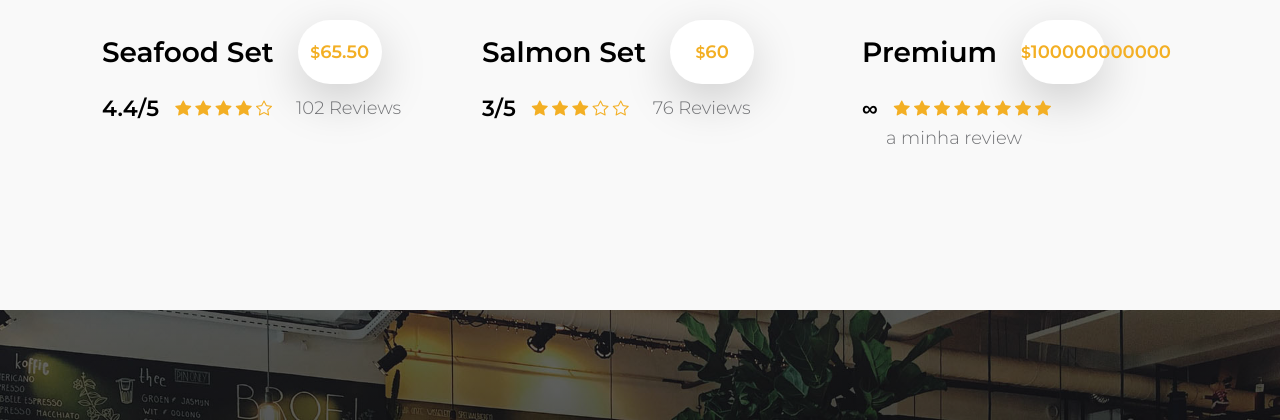
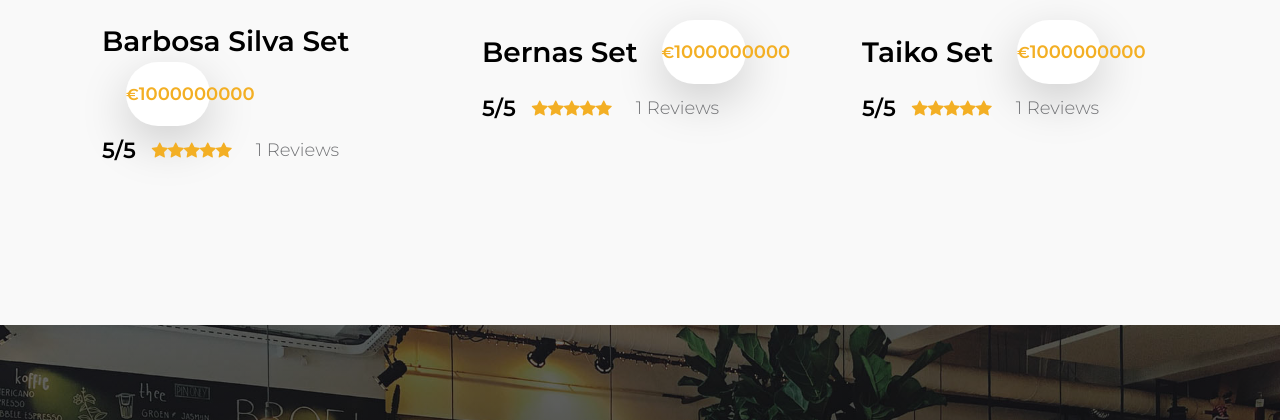
Before and after one commit to MarySlaOq/saboressol, a PHP site: page /saboressol/menu.php in a window 1280 px wide. Shown: the part 1995-2415 px from the top of the page. Run offline with PHP 8.4, Linux system fonts and the light colour scheme.

```diff
--- a/css/tooplate-crispy-kitchen.css
+++ b/css/tooplate-crispy-kitchen.css
@@ -144,11 +144,6 @@ a:hover {
 b,
 strong {
   font-weight: var(--font-weight-bold);
-}
-
-.big {
-
-  width: 100% !important;
 }
 
 /*---------------------------------------
@@ -469,6 +464,12 @@ strong {
 .menu-thumb {
   position: relative;
   overflow: hidden;
+}
+
+.gifs {
+  width: 100%;
+  height: 100%;
+  display: block;
 }
 
 .menu-info {
--- /dev/null
+++ b/data/menus.json
@@ -0,0 +1,25 @@
+{
+    "menus": [
+        {
+            "name": "Barbosa Silva Set",
+            "price": "1000000000",
+            "review": 5,
+            "image": "https://cdn.discordapp.com/attachments/1097233414287012001/1104016662165987388/bs.gif",
+            "review_count": 1
+        },
+        {
+            "name": "Bernas Set",
+            "price": "1000000000",
+            "review": 5,
+            "image": "https://cdn.discordapp.com/attachments/1097233414287012001/1104019581892296754/5a503ee2-0b23-4838-9de1-2b3c0ca5d536.gif",
+            "review_count": 1
+        },
+        {
+            "name": "Taiko Set",
+            "price": "1000000000",
+            "review": 5,
+            "image": "https://media.discordapp.net/attachments/1097233414287012001/1104059091137085470/ultra_taiko_pet.gif",
+            "review_count": 1
+        }
+    ]
+}
--- a/include/helpers.inc.php
+++ b/include/helpers.inc.php
@@ -12,3 +12,9 @@ function navLink($url, $name)
 </li>';
     }
 }
+
+function getJsonData($file){
+
+    $json = json_decode(file_get_contents("data/".$file));
+    return $json;
+}
--- a/menu.php
+++ b/menu.php
@@ -182,86 +182,49 @@ https://www.tooplate.com/view/2129-crispy-kitchen
                             <h2 class="mb-lg-5 mb-4">Menus</h2>
                         </div>
 
+                        <?php
+
+                        $menus = getJsonData("menus.json");
+                        $menu = $menus->menus;
+
+                        $index = 0;
+
+                        for($j = 0; $j < count($menu); $j++){
+
+                            ?>
+
                             <div class="col-lg-4 col-md-6 col-12">
                                 <div class="menu-thumb">
-                                <img src="https://cdn.discordapp.com/attachments/1097233414287012001/1104016662165987388/bs.gif" class="img-fluid menu-image" alt="">
+                                    <img class="gifs" src="<?php echo $menu[$index]->image ?>" class="img-fluid menu-image" alt="">
 
                                     <div class="menu-info d-flex flex-wrap align-items-center">
-                                    <h4 class="mb-0">Seafood Set</h4>
+                                        <h4 class="mb-0"><?php echo $menu[$index]->name ?></h4>
 
-                                    <span class="price-tag bg-white shadow-lg ms-4"><small>$</small>65.50</span>
+                                        <span class="price-tag bg-white shadow-lg ms-4"><small>€</small><?php echo $menu[0]->price ?></span>
 
                                         <div class="d-flex flex-wrap align-items-center w-100 mt-2">
-                                        <h6 class="reviews-text mb-0 me-3">4.4/5</h6>
+                                            <h6 class="reviews-text mb-0 me-3"><?php echo $menu[$index]->review ?>/5</h6>
 
                                             <div class="reviews-stars">
-                                            <i class="bi-star-fill reviews-icon"></i>
-                                            <i class="bi-star-fill reviews-icon"></i>
-                                            <i class="bi-star-fill reviews-icon"></i>
-                                            <i class="bi-star-fill reviews-icon"></i>
-                                            <i class="bi-star reviews-icon"></i>
+                                                <?php
+
+                                                for($i = 0; $i < $menu[$index]->review; $i++){
+                                                    echo '<i class="bi-star-fill reviews-icon"></i>';
+                                                }
+
+                                                ?>
                                             </div>
 
-                                        <p class="reviews-text mb-0 ms-4">102 Reviews</p>
+                                            <p class="reviews-text mb-0 ms-4"><?php echo $menu[$index]->review_count ?> Reviews</p>
                                         </div>
                                     </div>
                                 </div>
                             </div>
+                            <?php
 
-                        <div class="col-lg-4 col-md-6 col-12">
-                            <div class="menu-thumb">
-                                <img src="https://cdn.discordapp.com/attachments/1097233414287012001/1104019581892296754/5a503ee2-0b23-4838-9de1-2b3c0ca5d536.gif" class="img-fluid menu-image" alt="">
-
-                                <div class="menu-info d-flex flex-wrap align-items-center">
-                                    <h4 class="mb-0">Salmon Set</h4>
-
-                                    <span class="price-tag bg-white shadow-lg ms-4"><small>$</small>60</span>
-
-                                    <div class="d-flex flex-wrap align-items-center w-100 mt-2">
-                                        <h6 class="reviews-text mb-0 me-3">3/5</h6>
-
-                                        <div class="reviews-stars">
-                                            <i class="bi-star-fill reviews-icon"></i>
-                                            <i class="bi-star-fill reviews-icon"></i>
-                                            <i class="bi-star-fill reviews-icon"></i>
-                                            <i class="bi-star reviews-icon"></i>
-                                            <i class="bi-star reviews-icon"></i>
-                                        </div>
-
-                                        <p class="reviews-text mb-0 ms-4">76 Reviews</p>
-                                    </div>
-                                </div>
-                            </div>
-                        </div>
-
-                        <div class="col-lg-4 col-md-6 col-12">
-                            <div class="menu-thumb">
-                                <img src="https://media.discordapp.net/attachments/1097233414287012001/1104059091137085470/ultra_taiko_pet.gif" class="big img-fluid menu-image" alt="">
-
-                                <div class="menu-info d-flex flex-wrap align-items-center">
-                                    <h4 class="mb-0">Premium</h4>
-
-                                    <span class="price-tag bg-white shadow-lg ms-4"><small>$</small>100000000000</span>
-
-                                    <div class="d-flex flex-wrap align-items-center w-100 mt-2">
-                                        <h6 class="reviews-text mb-0 me-3">∞</h6>
-
-                                        <div class="reviews-stars">
-                                            <i class="bi-star-fill reviews-icon"></i>
-                                            <i class="bi-star-fill reviews-icon"></i>
-                                            <i class="bi-star-fill reviews-icon"></i>
-                                            <i class="bi-star-fill reviews-icon"></i>
-                                            <i class="bi-star-fill reviews-icon"></i>
-                                            <i class="bi-star-fill reviews-icon"></i>
-                                            <i class="bi-star-fill reviews-icon"></i>
-                                            <i class="bi-star-fill reviews-icon"></i>
-                                        </div>
-
-                                        <p class="reviews-text mb-0 ms-4">a minha review</p>
-                                    </div>
-                                </div>
-                            </div>
-                        </div>
+                            $index++;
+                        }
+                        ?>
 
                     </div>
                 </div>
```
Also changed, not shown: iku.php (+35 -1 lines). Lines whose indentation alone changed are shown as unchanged.
